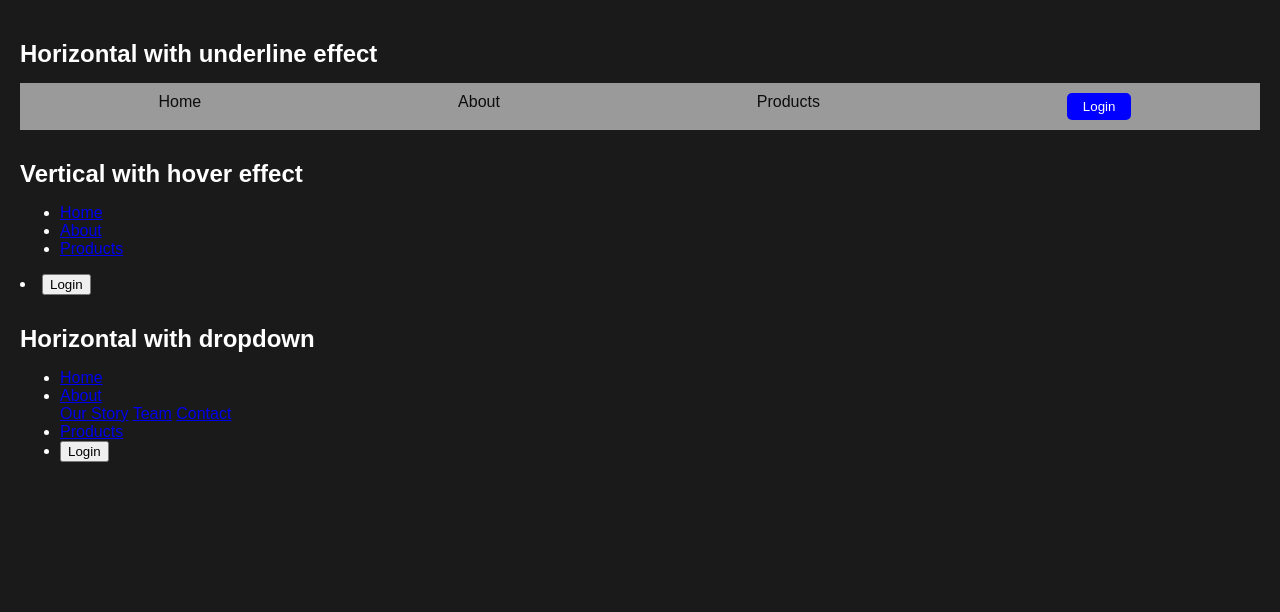
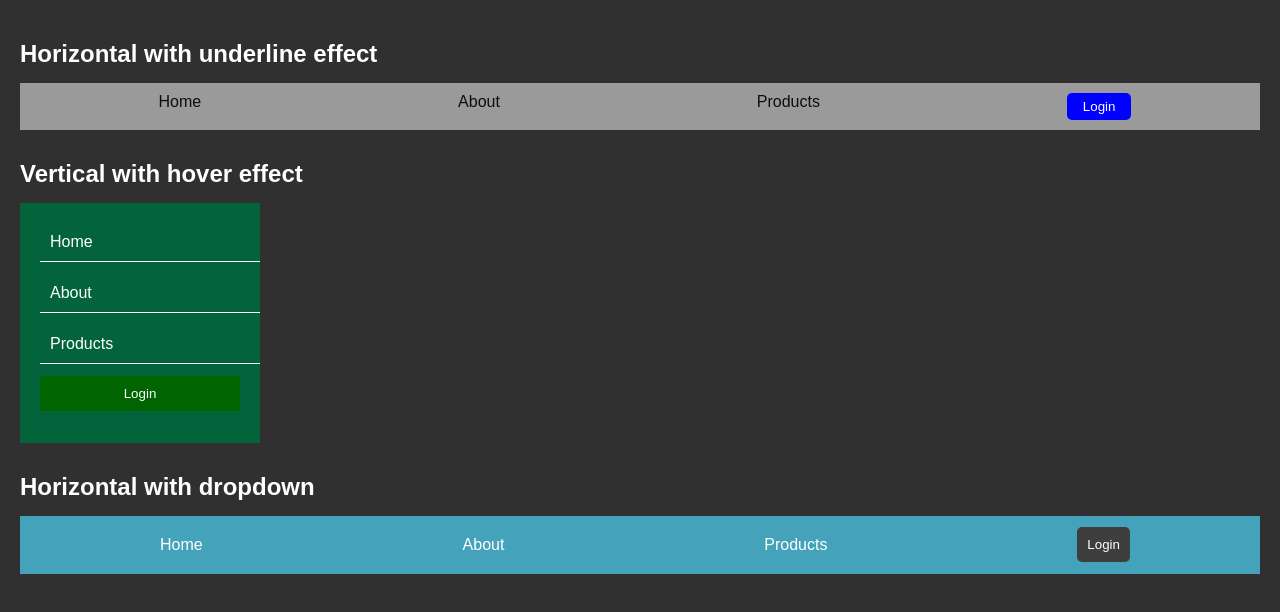
Before and after one commit to Divansh2025/Development, a plain HTML site: page 02 CSS/05_navbar.html in a window 1280 px wide. Drawn offline with Linux system fonts and the light colour scheme.

Commit message:
few files added

```diff
--- a/02 CSS/05_navbar.css
+++ b/02 CSS/05_navbar.css
@@ -2,7 +2,7 @@ body {
   margin: 0;
   padding: 20px;
   font-family: Arial, Helvetica, sans-serif;
-  background-color: #1a1a1a;
+  background-color: #303030;
   color: #fff;
 }
 
@@ -66,3 +66,92 @@ h2 {
 .nav1 a:hover::after {
   transform: scaleX(1);
 }
+
+/* let's target 'horizontal' nav2 now like twitter */
+.nav2 {
+  background-color: #03643c;
+  width: 200px;
+  padding: 20px;
+  list-style-type: none;
+}
+
+.nav2 ul {
+  list-style-type: none;
+  margin: 0;
+  padding: 0;
+}
+
+.nav2 li {
+  margin-bottom: 12px;
+}
+
+.nav2 a {
+  text-decoration: none;
+  color: white;
+  display: block;
+  padding: 10px;
+  /* to take entire container width (which we set 200px) */
+  width: 100%;
+  border-bottom: white 1px solid;
+}
+
+.nav2 a:hover {
+  background-color: rgb(40, 73, 23);
+  border-left: 2px solid rgb(20, 20, 242);
+}
+
+.nav2 .login-btn {
+  background-color: darkgreen;
+  color: white;
+  border: none;
+  width: 100%;
+  cursor: pointer;
+  padding: 10px;
+}
+
+.nav2 .login-btn:hover {
+  background-color: rgb(1, 87, 1);
+}
+
+/* now nav3 the one with dropdown */
+.nav3 {
+  background-color: #45a2bb;
+  padding: 10px;
+}
+.nav3 ul {
+  list-style-type: none;
+  padding: 0;
+  margin: 0;
+  display: flex;
+  justify-content: space-around;
+  align-items: center;
+}
+.nav3 a {
+  text-decoration: none;
+  color: #fff;
+  padding: 10px;
+  display: block;
+}
+.nav3 .dropdown-content {
+  display: none;
+}
+
+.nav3 .dropdown:hover .dropdown-content {
+  display: block;
+  position: absolute;
+  background-color: #3e3e3e;
+  min-width: 150px;
+}
+
+.nav3 .login-btn {
+  background-color: #3e3e3e;
+  color: white;
+  border: none;
+  cursor: pointer;
+  padding: 10px;
+  border-radius: 5px;
+}
+
+.nav3 .login-btn:hover {
+  background-color: #1e1e1e;
+}
--- /dev/null
+++ b/02 CSS/06_coming_soon.css
@@ -0,0 +1,93 @@
+@import url("https://fonts.googleapis.com/css2?family=Noto+Sans:ital,wght@0,100..900;1,100..900&display=swap");
+
+body,
+html {
+  margin: 0;
+  padding: 0;
+  font-family: "Noto Sans", sans-serif;
+  height: 100%;
+}
+
+.container {
+  background: linear-gradient(135deg, #8a2be2, #4169e1);
+  display: flex;
+  justify-content: center;
+  align-items: center;
+  height: 100%;
+}
+
+.content {
+  text-align: center;
+  background-color: rgba(255, 255, 255, 0.9);
+  padding: 2rem;
+  border-radius: 15px;
+}
+
+.logo {
+  width: 150px;
+  /* height: 150px; removing height makes logo takes as much height as required */
+  object-fit: contain;
+  max-width: 250px; /*such that if you shrink it it'll look good*/
+}
+
+h1 {
+  color: #333;
+  margin-bottom: 20px;
+  font-family: "Permanent Marker", serif;
+  font-weight: 400;
+}
+
+p {
+  color: #666;
+  margin-bottom: 20px;
+  font-family: "Permanent Marker", serif;
+  font-weight: 400;
+}
+
+/* '#' for selecting id */
+#notify-form {
+  display: flex;
+  flex-direction: column;
+}
+
+input[type="email"] {
+  padding: 0.5rem;
+  border: 1px solid #ccc;
+  border-radius: 5px;
+  margin-bottom: 1rem;
+}
+
+/* button {
+  padding: 0.5rem;
+  background-color: #8a2be2;
+  border-radius: 5px;
+  border: none;
+  cursor: pointer;
+  transition: background-color 0.33s ease-in-out;
+  box-shadow: 0 4px 6px rgba(0, 0, 0, 0.5);
+  font-family: Verdana, Geneva, Tahoma, sans-serif;
+}
+
+button:hover {
+  background-color: #7a1dd1;
+  font-family: "Permanent Marker", serif;
+  font-weight: 400;
+  font-style: normal;
+} */
+
+button {
+  padding: 0.5rem;
+  background-color: #8a2be2;
+  border-radius: 5px;
+  border: 2px solid transparent; /* Pre-defined border */
+  cursor: pointer;
+  transition: background-color 0.33s ease-in-out, transform 0.33s ease-in-out;
+  box-shadow: 0 4px 6px rgba(0, 0, 0, 0.5);
+  font-family: "Permanent Marker", serif;
+  font-weight: 400;
+}
+
+button:hover {
+  background-color: #7a1dd1;
+  transform: scale(1.01); /* Scales without affecting layout */
+}
--- /dev/null
+++ b/02 CSS/06_coming_soon.html
@@ -0,0 +1,25 @@
+<!DOCTYPE html>
+<html lang="en">
+  <head>
+    <meta charset="UTF-8" />
+    <meta name="viewport" content="width=device-width, initial-scale=1.0" />
+    <style>
+      @import url("https://fonts.googleapis.com/css2?family=Permanent+Marker&display=swap");
+    </style>
+    <title>Landing Page</title>
+    <link rel="stylesheet" href="./06_coming_soon.css" />
+  </head>
+  <body>
+    <div class="container">
+      <div class="content">
+        <img src="./06.png" alt="" class="logo" id="logo" alt="tea-logo" />
+        <h1>Coming Soon</h1>
+        <p>We're working hard to bring something amazing. Stay tuned!</p>
+        <form id="notify-form">
+          <input type="email" placeholder="Enter your email" required />
+          <button type="submit">Notify Me</button>
+        </form>
+      </div>
+    </div>
+  </body>
+</html>
```
Also changed, not shown: 02 CSS/06.png (added).
